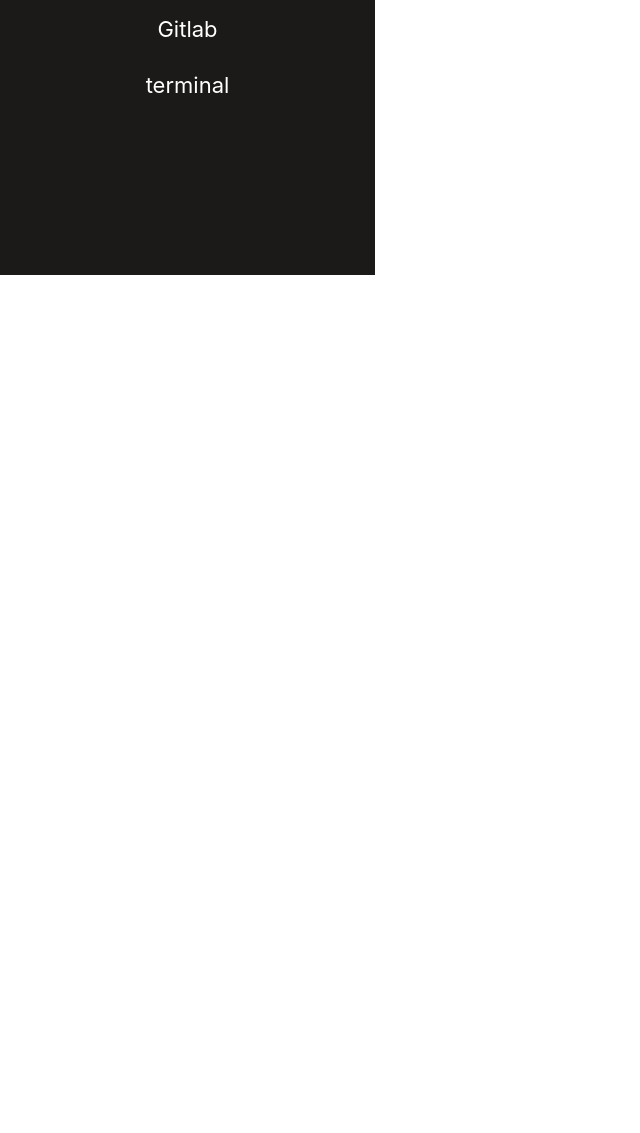
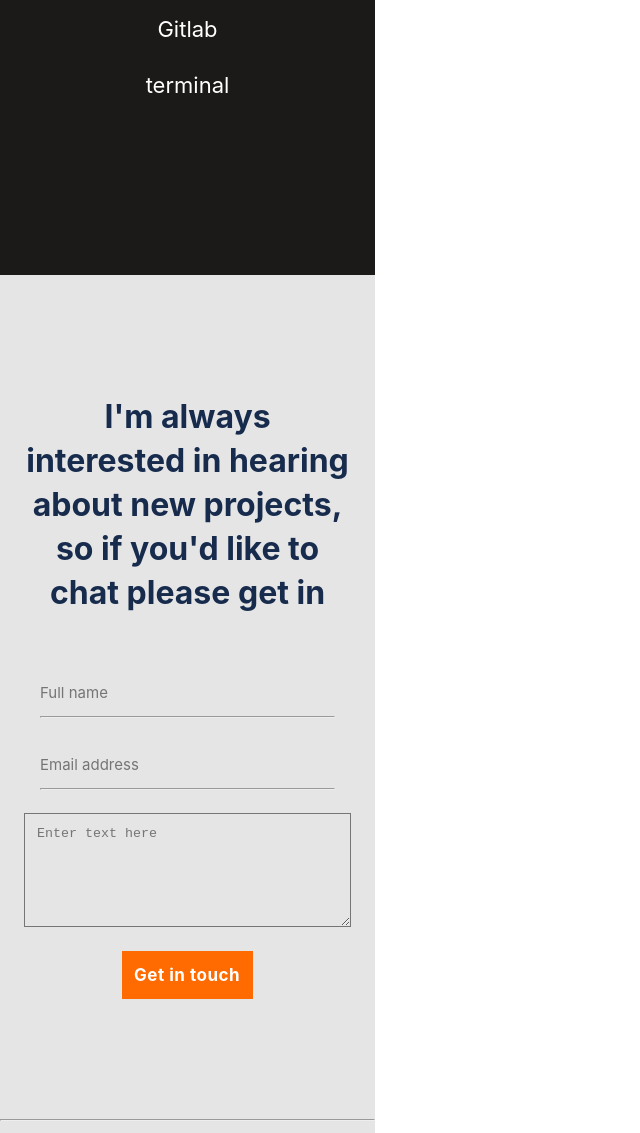
Before and after one commit to TapishKhari/FirstDevProject, a website: page index.html in a window 1280 px wide. Shown: the part 5657-6790 px from the top of the page, without its empty margins (0-640 px from the left). Before the commit the page ends 5932 px from the top, so only its background shows below. Drawn offline with Linux system fonts and the light colour scheme.

Commit message:
Update CSS and html files

```diff
--- a/index.html
+++ b/index.html
@@ -190,6 +190,42 @@
             </div>
 
         </section>
+        <footer>
+            <section class="form">
+                <p class="para1">
+            I'm always<br> interested in hearing <br> about new projects, <br> so if you'd like to <br>chat please get in
+                </p>
+                <form action="" class="form_div">
+                    <div class="fname">
+                    <input maxlength="30" type="text" id="name" name="user_name" placeholder="Full name" class="full_name" required>
+                    <hr class="name_line">
+                    </div>
+                    <div class="email">
+                        <input type="email" id="mail" name="user_email" placeholder="Email address" class="email_address" required>
+                        <hr class="email_line">
+                    </div>
+                    <div class="text_area">
+                        <textarea maxlength="500" id="msg" name="user_message" placeholder="Enter text here" class="text_box" required></textarea>
+                    </div>
+                    <button type="submit"  class="get_in_touch">
+                        Get in touch
+                    </button>
+                </form>
+            </section>
+            <section class="last_game">
+                <div class="last-icons">
+                    <hr class="icons_line">
+                    <ul>
+                        <li><a href="#"><img src="images/Github-black.png" alt="github-icon"></a> </li>
+                        <li><a href="#"><img src="images/linkedin-black.png" alt="linked-icon"></a> </li>
+                        <li><a href="#"><img src="images/chill-black.png" alt="chill-icon"></a> </li>
+                        <li><a href="#"><img src="images/twitter-black.png" alt="twitter-icon"></a> </li>
+                        <li><a href="#"><img src="images/Medium-black.png" alt="Medium-icon"></a> </li>
+                    </ul>
+                    <hr class="final_line">
+                </div>
+            </section>
+        </footer>
     </div>
 </body>
 </html>
--- a/style.css
+++ b/style.css
@@ -47,6 +47,7 @@
 .container-1 {
   width: 375px;
   min-height: 3455px;
+
 }
 
 .container-1 .section {
@@ -835,3 +836,178 @@
   line-height: 43px;
   text-align: center;
 }
+
+.form {
+background: #E5E5E5;
+display: flex;
+flex-direction: column;
+align-items: flex-start;
+padding: 120px 24px 0px 24px;
+/* gap: 58px; */
+width: 375px;
+height: 844px;
+}
+
+.form .para1 {
+width: 327px;
+height: 216px;
+font-family: var(--font4);
+font-style: normal;
+font-weight: 700;
+font-size: 32px;
+line-height: 44px;
+text-align: center;
+color: #172B4D;
+margin-bottom: 58px;
+}
+.form .form_div {
+display: flex;
+flex-direction: column;
+align-items: center;
+padding: 0px;
+width: 327px;
+height: 330px;
+
+}
+
+.form .fname {
+width: 327px;
+height: 48px;
+align-items: center;
+
+padding: 15px 16px;
+}
+
+.full_name {
+height: 18px;
+width:295px;
+font-family: var(--font4);
+font-style: normal;
+font-weight: 400;
+font-size: 15px;
+line-height: 24px;
+display: flex;
+align-items: center;
+justify-content: center;
+color: #979493;
+list-style: none;
+text-decoration: none;
+border: none;
+background: #E5E5E5;
+}
+
+.name_line {
+height: 1px;
+margin-top: 14px;
+background: #DBD8D7;
+}
+
+.form .form_div .email {
+  width: 327px;
+  height: 48px;
+  margin-top: 24px;
+  padding: 15px 16px;
+  margin-bottom: 24px;
+}
+
+.email_address {
+height: 18px;
+width: 295px;
+font-family: var(--font4);
+font-style: normal;
+font-weight: 400;
+font-size: 15px;
+line-height: 24px;
+display: flex;
+align-items: center;
+color: #979493;
+border: none;
+background: #E5E5E5;
+}
+
+.email_line {
+height: 1px;
+margin-top: 14px;
+background: #DBD8D7;
+}
+
+.form .form_div .text_area {
+  width: 327px;
+height: 114px;
+margin-bottom: 24px;
+background: #E5E5E5;
+}
+
+.text_box {
+width: 327px;
+height: 114px;
+padding: 12px 12px 12px 12px;
+background:  #E5E5E5;
+
+}
+
+.get_in_touch {
+  width: 131px;
+height: 48px;
+  font-family: var(--font4);
+  font-style: normal;
+  font-weight: 700;
+  font-size: 17px;
+  line-height: 24px;
+  display: flex;
+  align-items: center;
+  text-align: center;
+  letter-spacing: 0.03em;
+  background: #FF6B00;
+  color: #FFFFFF;
+  text-decoration: none;
+  list-style: none;
+  border-style: none;
+  padding: 12px;
+}
+.get_in_touch:hover {
+  background: white;
+  color: #FF6B00;
+  outline: 2px solid #FF6B00;;
+}
+
+
+.last_game {
+  width: 375px;
+  height: 81px;
+  background: #E5E5E5;
+}
+
+.icons_line {
+  background: #DFE1E6;
+  width: 375px;
+  height: 1px;
+  margin-left: 0px;
+}
+
+.last-icons ul {
+  display: flex;
+  flex-direction: row;
+  align-items: center;
+  margin: 15px 87px 13px 88px;
+  padding: 0;
+  color:black;
+  width: 200px;
+height: 40px;
+  justify-content: space-between;
+}
+
+.last-icons ul li {
+  list-style: none;
+  color: #505F79;
+
+}
+
+.final_line {
+width: 134px;
+height: 5px;
+margin-left: 120px;
+background: #0D151E;
+border-radius: 10px;
+align-items: center;
+}
```
Also changed, not shown: images/Github-black.png (added), images/Medium-black.png (added), images/chill-black.png (added), images/linkedin-black.png (added), images/twitter-black.png (added).
